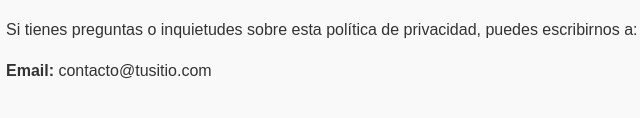
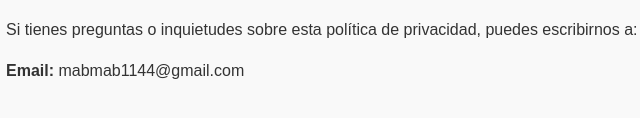
Before and after one commit to MAB1144-Python/privacidad-facebook, a plain HTML site: page index.html in a window 1280 px wide. Shown: the part 976-1094 px from the top of the page, 34-674 px from the left. Drawn offline with Linux system fonts and the light colour scheme.

Commit message:
Update index.html
add email.com

```diff
--- a/index.html
+++ b/index.html
@@ -43,7 +43,7 @@
 
   <h2>7. Contacto</h2>
   <p>Si tienes preguntas o inquietudes sobre esta política de privacidad, puedes escribirnos a:</p>
-  <p><strong>Email:</strong> contacto@tusitio.com</p>
+  <p><strong>Email:</strong> mabmab1144@gmail.com</p>
 
 </body>
 </html>
```
